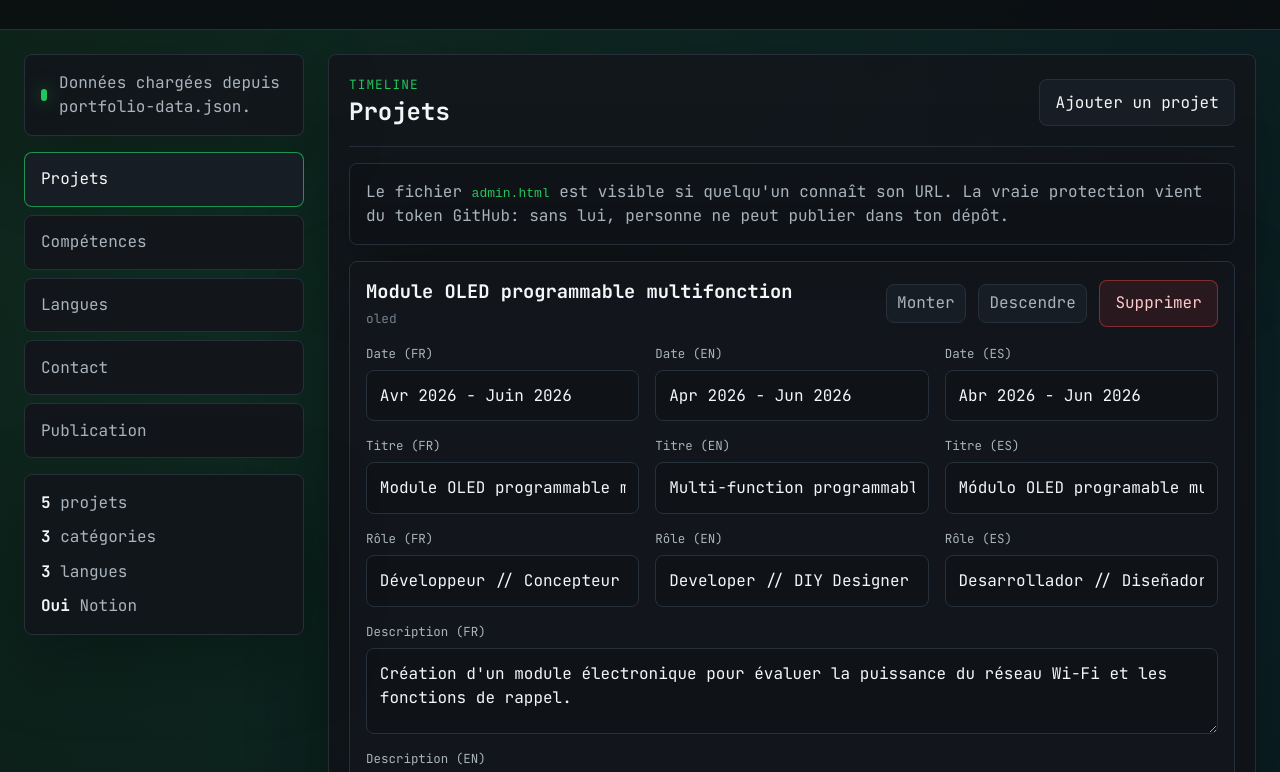
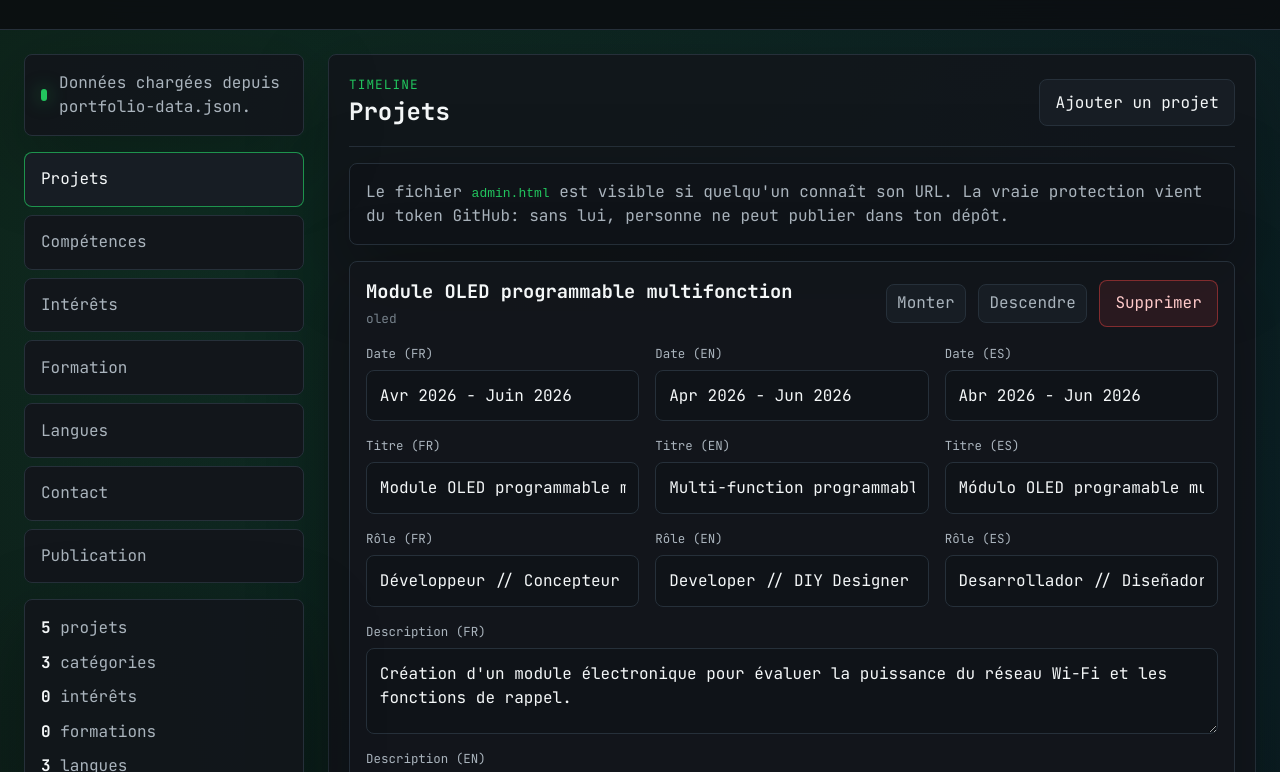
Before and after one commit to Matt0967/matt0967.github.io, a website: page admin.html in a window 1280 px wide. Shown: the part 175-947 px from the top of the page. Drawn offline with Linux system fonts and the light colour scheme.

Commit message:
Feat(admin): Introduce UI for interests and education sections

```diff
--- a/admin.html
+++ b/admin.html
@@ -33,6 +33,8 @@
                 <nav class="tabs" aria-label="Sections du dashboard">
                     <button class="tab is-active" type="button" data-tab="projects">Projets</button>
                     <button class="tab" type="button" data-tab="skills">Compétences</button>
+                    <button class="tab" type="button" data-tab="interests">Intérêts</button>
+                    <button class="tab" type="button" data-tab="education">Formation</button>
                     <button class="tab" type="button" data-tab="languages">Langues</button>
                     <button class="tab" type="button" data-tab="contact">Contact</button>
                     <button class="tab" type="button" data-tab="publish">Publication</button>
@@ -40,6 +42,8 @@
                 <div class="meta-panel">
                     <span><strong id="projectCount">0</strong> projets</span>
                     <span><strong id="skillCount">0</strong> catégories</span>
+                    <span><strong id="interestCount">0</strong> intérêts</span>
+                    <span><strong id="educationCount">0</strong> formations</span>
                     <span><strong id="languageCount">0</strong> langues</span>
                     <span><strong id="contactStatus">Non</strong> Notion</span>
                 </div>
--- a/admin.js
+++ b/admin.js
@@ -92,11 +92,21 @@ function setStatus(message, type = 'ready') {
     statusDot.classList.toggle('is-error', type === 'error');
 }
 
+function setCounter(id, value) {
+    const element = document.getElementById(id);
+
+    if (element) {
+        element.textContent = value;
+    }
+}
+
 function updateCounts() {
-    document.getElementById('projectCount').textContent = state.data?.projects?.length || 0;
-    document.getElementById('skillCount').textContent = state.data?.skills?.length || 0;
-    document.getElementById('languageCount').textContent = state.data?.languages?.length || 0;
-    document.getElementById('contactStatus').textContent = state.data?.contact?.notionFormUrl ? 'Oui' : 'Non';
+    setCounter('projectCount', state.data?.projects?.length || 0);
+    setCounter('skillCount', state.data?.skills?.length || 0);
+    setCounter('interestCount', state.data?.interests?.length || 0);
+    setCounter('educationCount', state.data?.education?.length || 0);
+    setCounter('languageCount', state.data?.languages?.length || 0);
+    setCounter('contactStatus', state.data?.contact?.notionFormUrl ? 'Oui' : 'Non');
 }
 
 function renderLocalizedInputs(record, key, label, multiline = false) {
```
